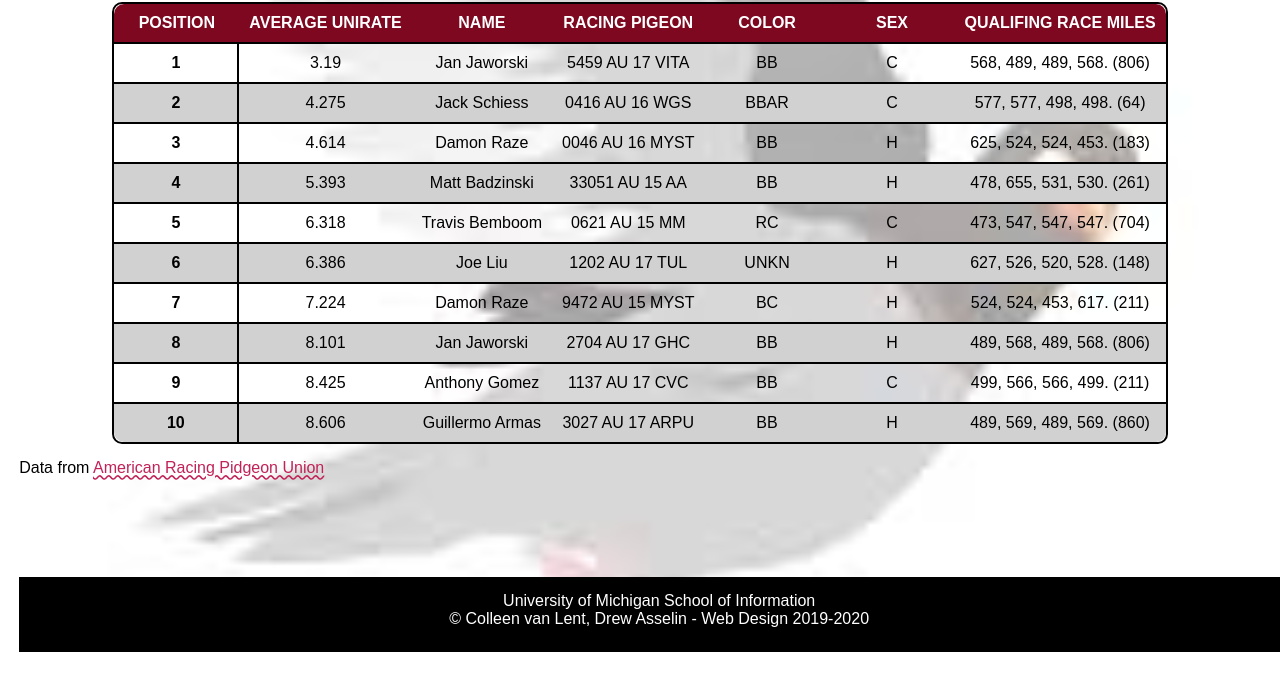
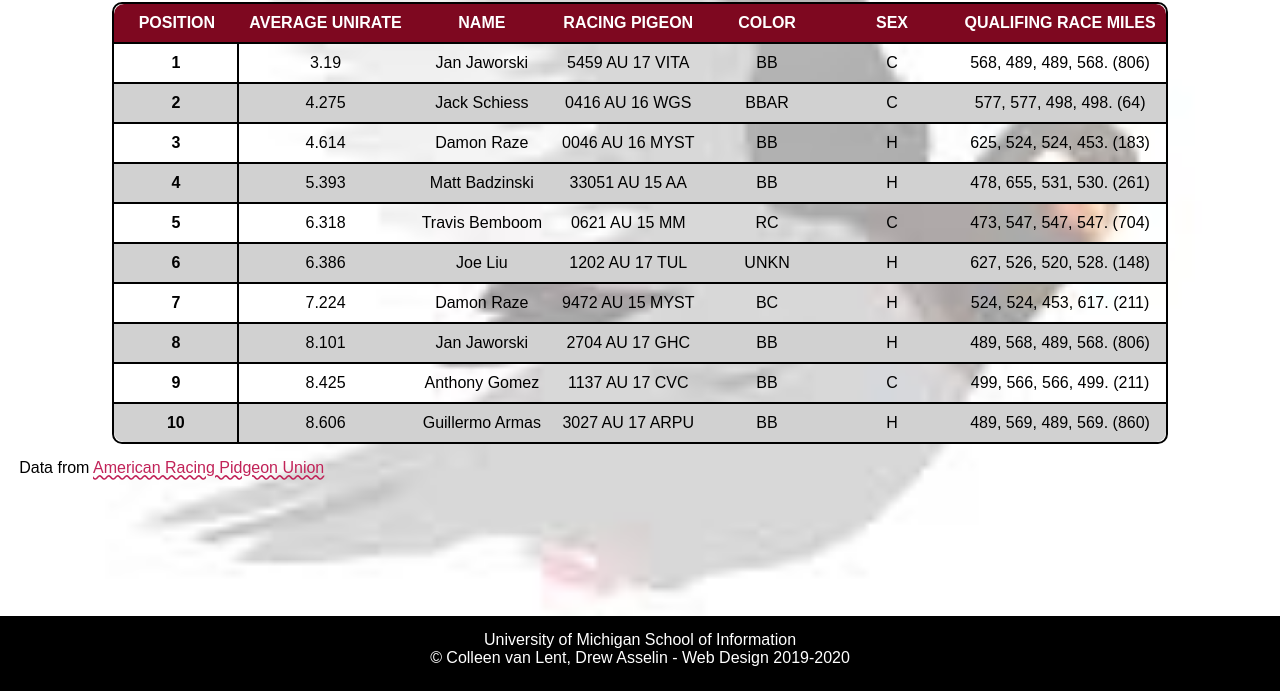
Before and after one commit to jamiescha/homework3, a plain HTML site: page index.html in a window 1280 px wide. Shown: the part 109-800 px from the top of the page. Drawn offline with Linux system fonts and the light colour scheme; a web font is replaced by a local one.

Commit message:
Add files via upload

```diff
--- a/css/style.css
+++ b/css/style.css
@@ -17,6 +17,7 @@ body{
   background-position: center;
   background-image: url("../images/pigeon-background.JPEG");
   background-color: #DDDDDD;
+  background-repeat: no-repeat;
 
 }
 
@@ -25,7 +26,7 @@ main{
 }
 
 h1{
-  color: #c12258;
+  color: #B21F50;
   font-size: 2em;
   text-align: center;
   line-height: 2;
@@ -122,14 +123,13 @@ tr:hover{
 }
 
 
-
-
-
 footer{
   width:100%;
   background:#000000;
   text-align:center;
   color: #FFFFFF;
   min-height: 75px;
-  position: absolute;
+  position: fixed;
+  bottom: 0;
+  left: 0;
 }
```
